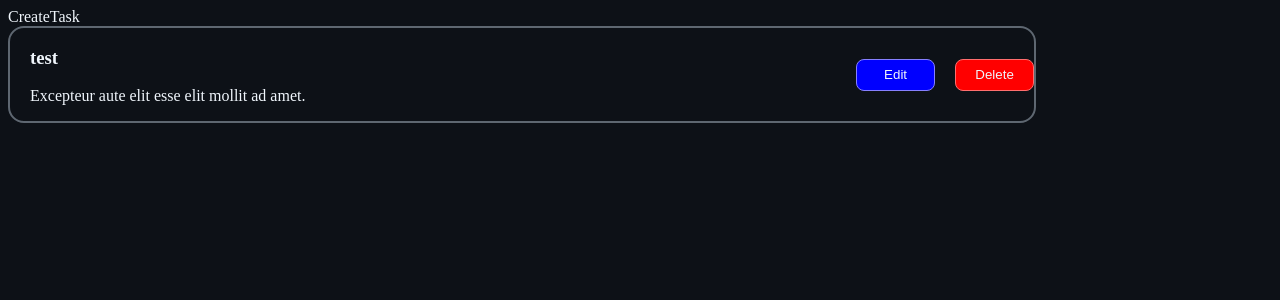
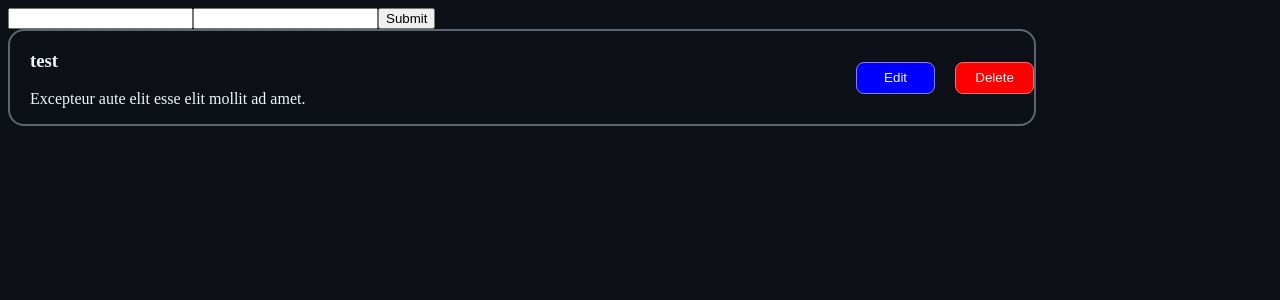
Before and after one commit to krystln/tasklist-react, a React (Vite) app: page / in a window 1280 px wide. Shown: the top 300 px of the page. Built offline with nearby package versions, Linux system fonts and the light colour scheme.

Commit message:
Task Creation Done!!

```diff
--- a/src/components/CreateTask.jsx
+++ b/src/components/CreateTask.jsx
@@ -1,5 +1,54 @@
-export default function CreateTask() {
-  return (
-    <div>CreateTask</div>
-  )
+import React from "react"
+export default function CreateTask(props) {
+
+    const [createTaskFormData, setCreatTaskFormData] = React.useState(
+        {
+            id: -1,
+            title: "",
+            desc: ""
+        }
+    )
+
+
+    function handleFormChange(event) {
+        let {name, value} = event.target
+        setCreatTaskFormData(prevTaskFormData => {
+            return {
+                ...prevTaskFormData,
+                [name]: value
+            }
+        })
+    }
+
+    function handleSubmit(event){
+        event.preventDefault()
+        setCreatTaskFormData(prevTaskFormData => ({
+            ...prevTaskFormData,
+            id: new Date().getTime().toString()
+        }))
+
+        props.addData(createTaskFormData)
+    }
+
+    return (
+        <div>
+            <form onSubmit={handleSubmit}>
+
+                <input
+                    type="text"
+                    name="title"
+                    value={createTaskFormData.title}
+                    onChange={handleFormChange}
+                />
+                <input
+                    type="text"
+                    name="desc"
+                    value={createTaskFormData.desc}
+                    onChange={handleFormChange}
+                />
+
+                <button>Submit</button>
+            </form>
+        </div>
+    )
 }
--- a/src/components/TaskList.jsx
+++ b/src/components/TaskList.jsx
@@ -13,6 +13,10 @@ export default function TaskList() {
 	]);
 
 
+	function addListItem(listItem){
+		setList(prevList => [...prevList, listItem])
+	}
+
 	const listComp = list.map(listItem => {
 		return <Task
 			key={listItem.id}
@@ -27,7 +31,7 @@ export default function TaskList() {
 
   	return (
 		<div>
-			<CreateTask></CreateTask>
+			<CreateTask addData={addListItem} nextId={list.length + 1}></CreateTask>
 			{listComp}
 		</div>
   	)
```
